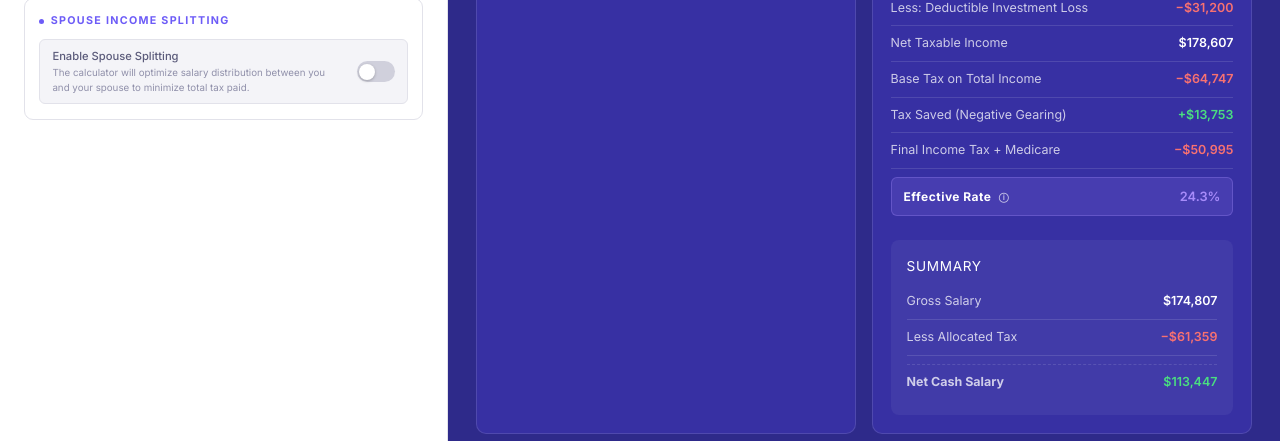
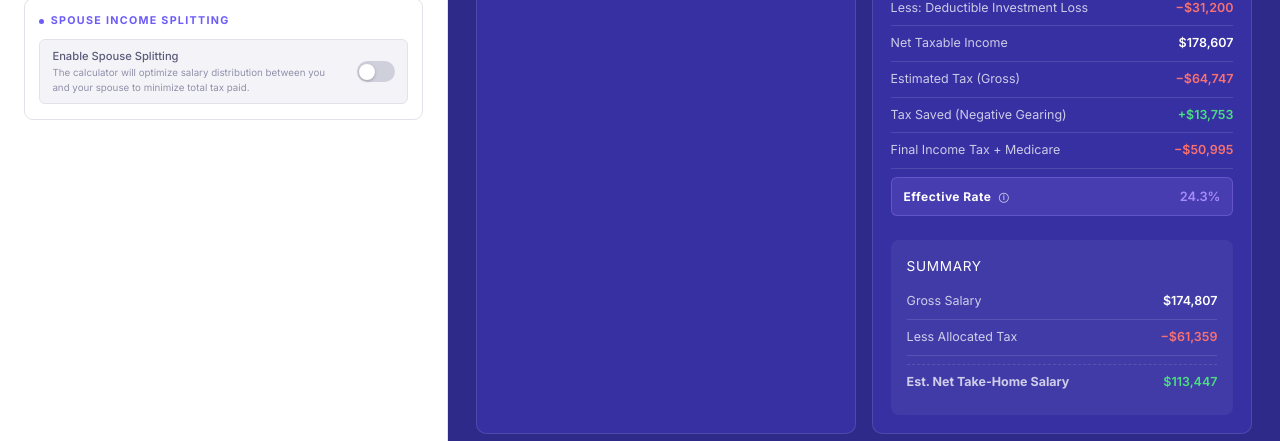
Before and after one commit to u1165139/sal-planner, a React (Vite) app: page / in a window 1280 px wide. Shown: the part 654-1095 px from the top of the page. Built offline with nearby package versions, Linux system fonts and the light colour scheme.

Commit message:
feat: update PersonalTaxBreakdown; rename tax labels for clarity and improve salary display

```diff
--- a/src/features/results/PersonalTaxBreakdown.tsx
+++ b/src/features/results/PersonalTaxBreakdown.tsx
@@ -29,7 +29,7 @@ export function PersonalTaxBreakdown() {
         <div className="tax-row"><span className="tax-row-label">Net Taxable Income</span><span className="tax-row-value">{fmt(breakdown.totalPersonalTaxableIncome)}</span></div>
         {breakdown.negativeGearingRefund > 0 || breakdown.drawDividend ? (
           <>
-            <div className="tax-row"><span className="tax-row-label">Base Tax on Total Income</span><span className="tax-row-value negative">−{fmt(breakdown.taxBeforeDeduction)}</span></div>
+            <div className="tax-row"><span className="tax-row-label">Estimated Tax (Gross)</span><span className="tax-row-value negative">−{fmt(breakdown.taxBeforeDeduction)}</span></div>
             {breakdown.negativeGearingRefund > 0 && (
               <div className="tax-row"><span className="tax-row-label">Tax Saved (Negative Gearing)</span><span className="tax-row-value positive">+{fmt(breakdown.negativeGearingRefund)}</span></div>
             )}
@@ -48,7 +48,7 @@ export function PersonalTaxBreakdown() {
           <div className="tax-row"><span className="tax-row-label">Gross Salary</span><span className="tax-row-value">{fmt(breakdown.recommendedSalary)}</span></div>
           <div className="tax-row"><span className="tax-row-label">Less Allocated Tax</span><span className="tax-row-value negative">−{fmt(breakdown.personalTaxOnSalary)}</span></div>
           <div className="tax-row" style={{ borderTop: '1px dashed var(--panel-border)', marginTop: '0.5rem', paddingTop: '0.5rem', fontWeight: 'bold' }}>
-            <span className="tax-row-label">Net Cash Salary</span>
+            <span className="tax-row-label">Est. Net Take-Home Salary</span>
             <span className="tax-row-value positive">{fmt(breakdown.afterTaxSalary)}</span>
           </div>
         </div>
```
